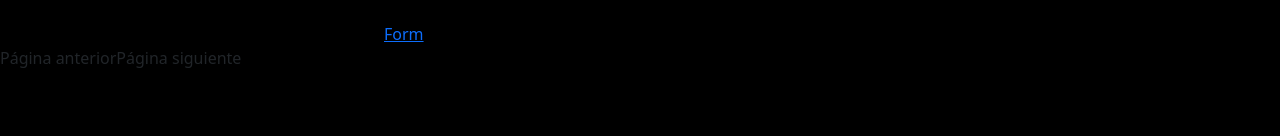
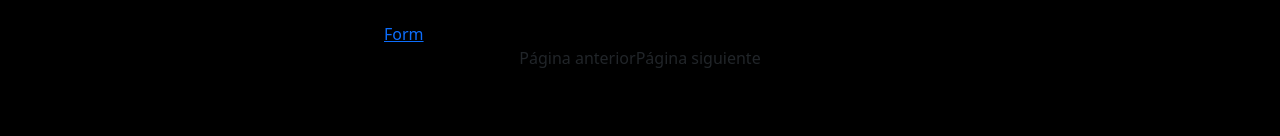
Before and after one commit to Omarx32/PF-Autos, a React (Create React App) app in the folder client/: page /Home in a window 1280 px wide. Shown: the part 146-282 px from the top of the page. Built offline with nearby package versions, Linux system fonts and the light colour scheme; no server answers.

Commit message:
Avances, paginado

```diff
--- a/client/src/Components/Views/Home/Home.jsx
+++ b/client/src/Components/Views/Home/Home.jsx
@@ -49,7 +49,7 @@ export default function Home() {
           Form
         </a>
 
-      <div>
+      <div className={styles.page}>
         <Page prev={prev} next={next}/>
       </div>
 
--- a/client/src/Components/Views/Home/Home.module.css
+++ b/client/src/Components/Views/Home/Home.module.css
@@ -26,3 +26,9 @@ a {
   color: white;
   justify-content: center;
 }
+
+.page{
+  display: flex;
+  justify-content: center;
+  align-items: center;
+}
```
